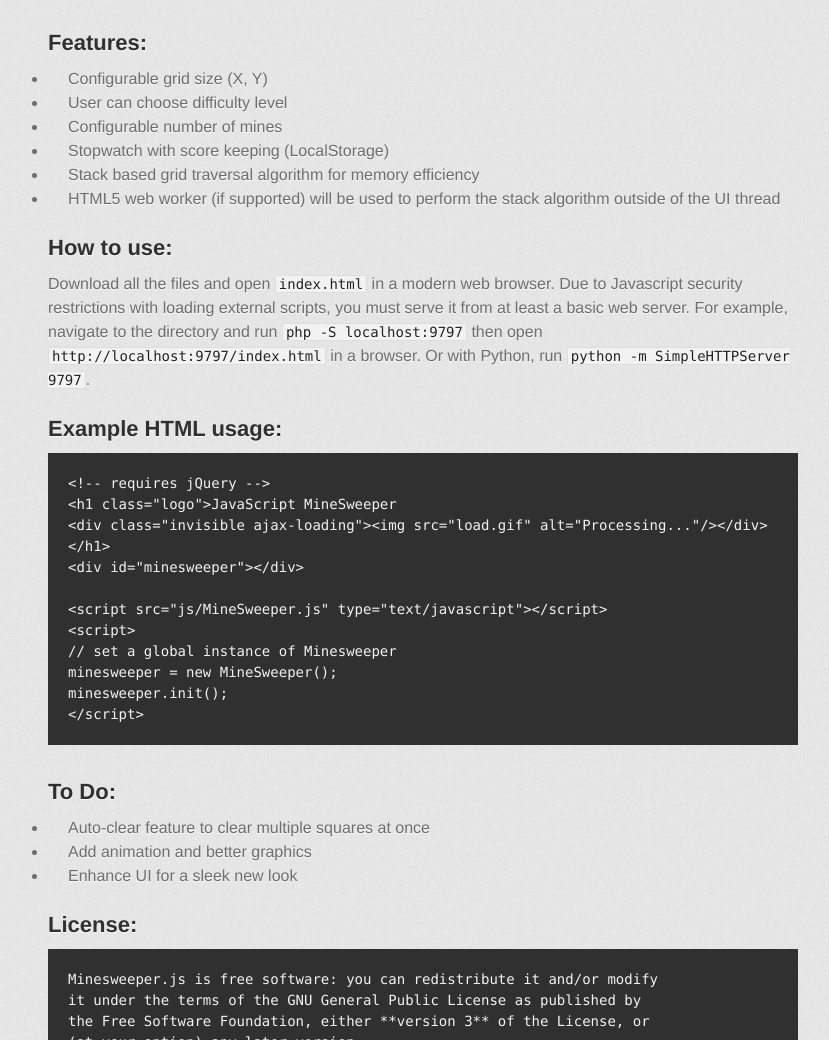
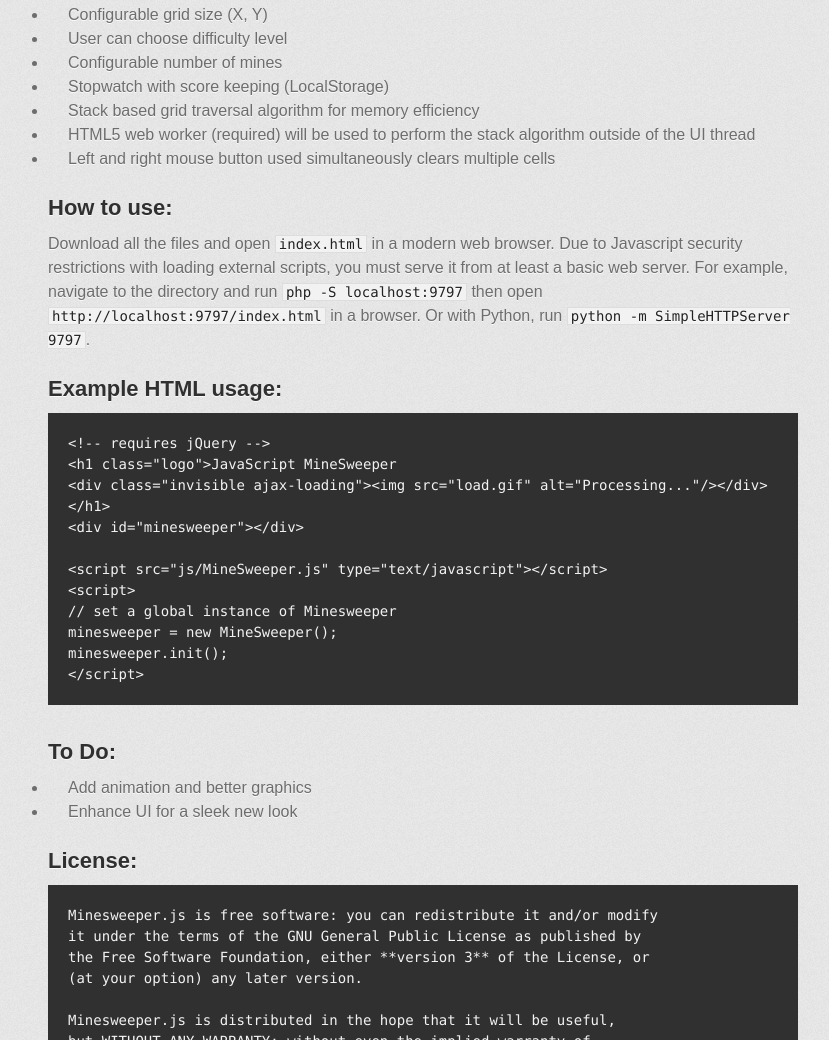
Before and after one commit to michaelbutler/minesweeper, a plain HTML site: page index.html in a window 1280 px wide. Shown: the part 790-1830 px from the top of the page, without its empty margins (217-1046 px from the left). Drawn offline with nearby package versions, Linux system fonts and the light colour scheme; a web font is replaced by a local one.

Commit message:
Update jquery on gh pages and add proper js/stylesheets

```diff
--- a/index.html
+++ b/index.html
@@ -5,8 +5,8 @@
 	<meta http-equiv="X-UA-Compatible" content="chrome=1">
 	<link href='https://fonts.googleapis.com/css?family=Chivo:900' rel='stylesheet' type='text/css'>
 	<link rel="stylesheet" type="text/css" href="stylesheets/stylesheet.css" media="screen">
-	<link rel="stylesheet" type="text/css" href="stylesheets/minesweeper.css" media="screen">
-	<link rel="stylesheet" type="text/css" href="stylesheets/smoothness/jquery-ui-1.9.2.custom.min.css" media="screen">
+	<link rel="stylesheet" type="text/css" href="css/minesweeper.css" media="screen">
+	<link rel="stylesheet" type="text/css" href="css/smoothness/jquery-ui-1.9.2.custom.min.css" media="screen">
 	<link rel="stylesheet" type="text/css" href="stylesheets/github-dark.css" media="screen">
 	<link rel="stylesheet" type="text/css" href="stylesheets/print.css" media="print">
 	<!--[if lt IE 9]>
@@ -60,9 +60,10 @@
 				<li>Configurable number of mines</li>
 				<li>Stopwatch with score keeping (LocalStorage)</li>
 				<li>Stack based grid traversal algorithm for memory efficiency</li>
-				<li>HTML5 web worker (if supported) will be used to perform the stack algorithm outside of the UI
+				<li>HTML5 web worker (required) will be used to perform the stack algorithm outside of the UI
 					thread
 				</li>
+				<li>Left and right mouse button used simultaneously clears multiple cells</li>
 			</ul>
 
 			<h2>
@@ -93,11 +94,11 @@
 </code></pre>
 
 			<h2>
-				<a id="to-do" class="anchor" href="#to-do" aria-hidden="true"><span class="octicon octicon-link"></span></a>To
-				Do:</h2>
+				<a id="to-do" class="anchor" href="#to-do" aria-hidden="true"><span class="octicon octicon-link"></span></a>
+				To Do:
+			</h2>
 
 			<ul>
-				<li>Auto-clear feature to clear multiple squares at once</li>
 				<li>Add animation and better graphics</li>
 				<li>Enhance UI for a sleek new look</li>
 			</ul>
@@ -127,7 +128,7 @@
 				href="https://twitter.com/jasonlong">Jason Long</a>.
 		</footer>
 
-		<script src="https://ajax.googleapis.com/ajax/libs/jquery/1.7.2/jquery.min.js"></script>
+		<script src="https://ajax.googleapis.com/ajax/libs/jquery/1.12.0/jquery.min.js"></script>
 		<script src="js/MineSweeper.js" type="text/javascript"></script>
 		<script>
 			jQuery(function ($) {
```
